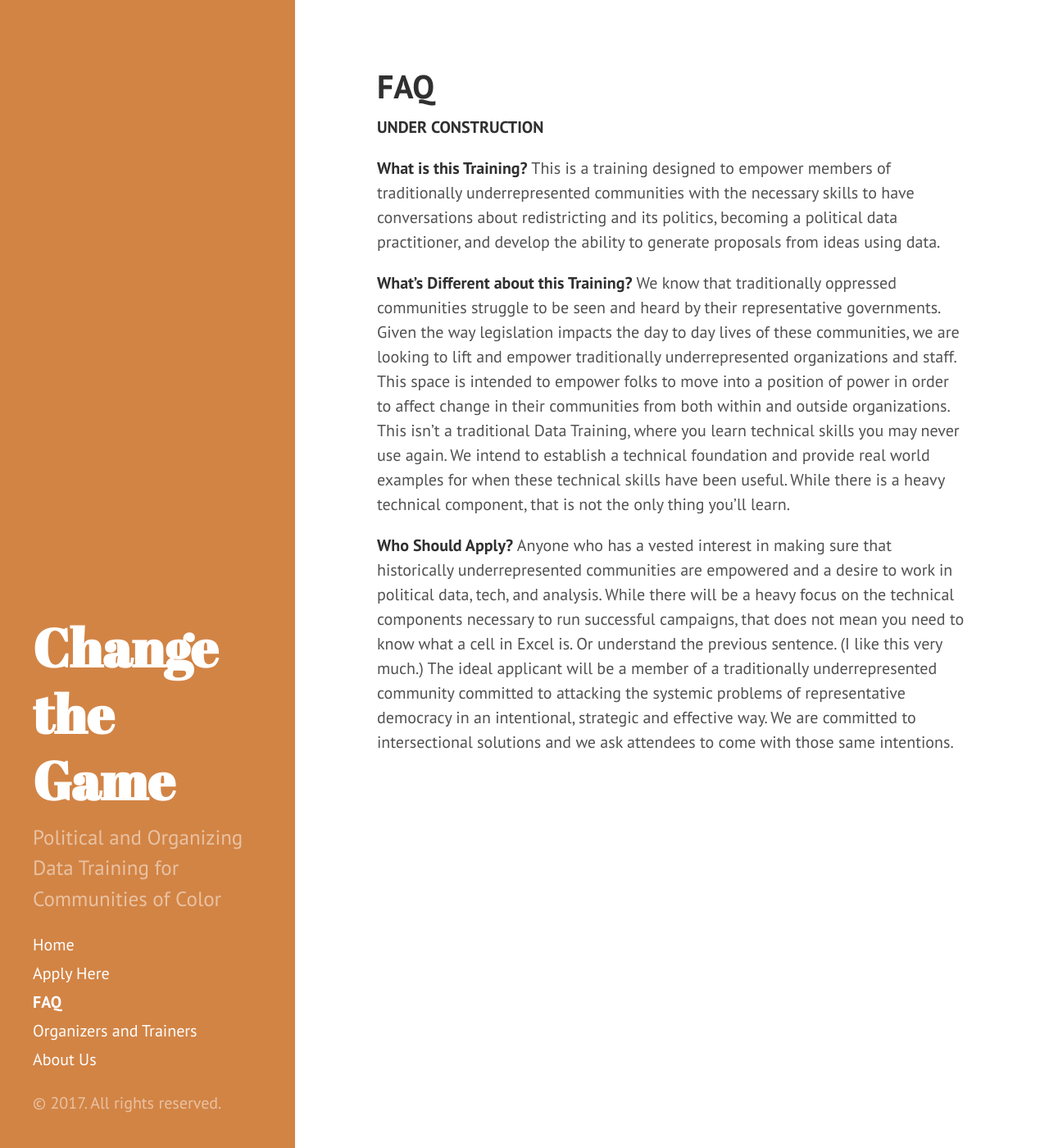
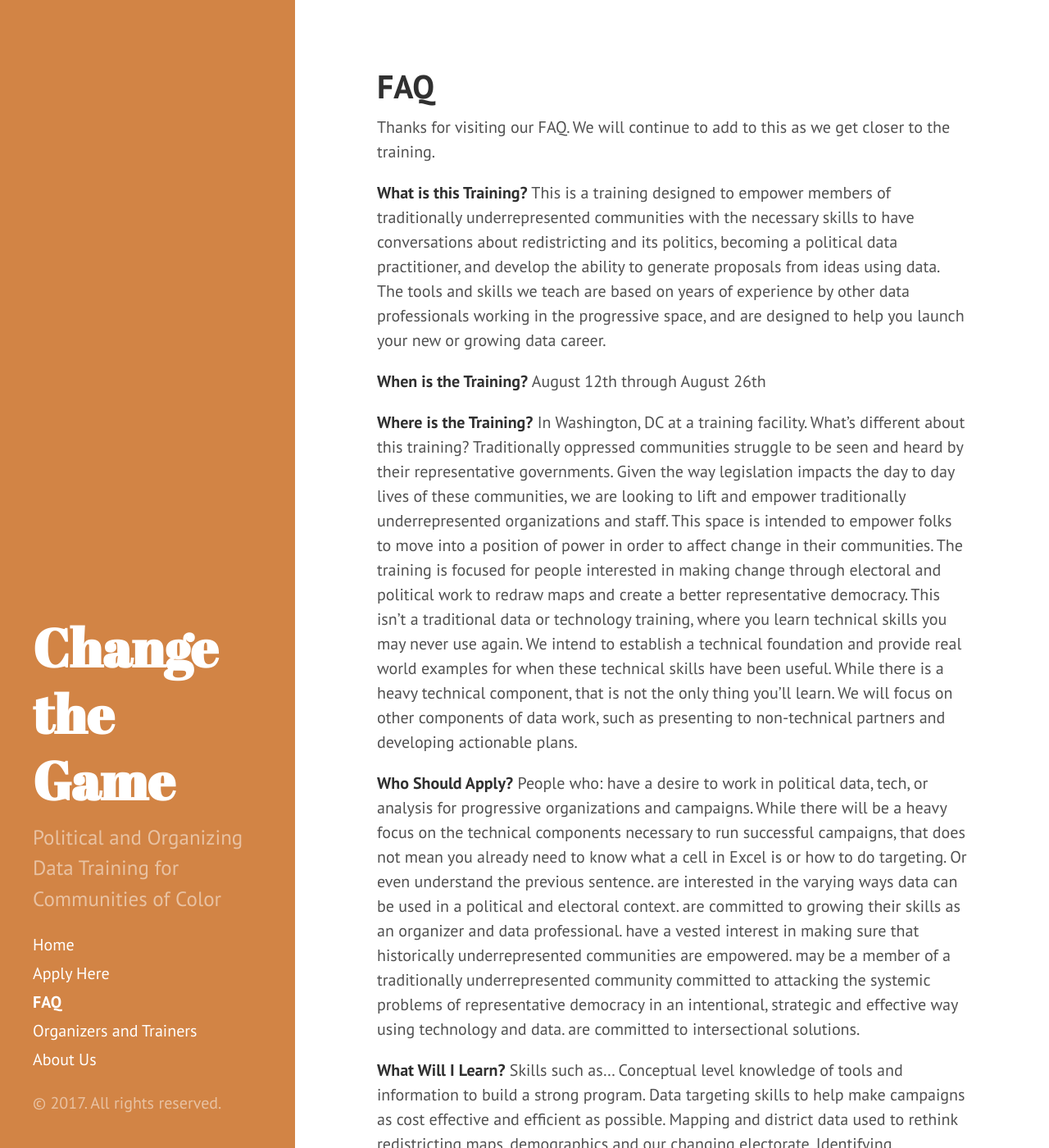
Before and after one commit to anniejw6/changethegame_site, a Jekyll site: the page built from info.md, in a window 1280 px wide and 1400 px high. Shown: the whole window at 82% size. Built offline with Jekyll 4.4.1, drawn with Linux system fonts in a browser that asks for light colours; some of the changed text lies outside the part shown.

Commit message:
Update info.md

```diff
--- a/info.md
+++ b/info.md
@@ -2,19 +2,56 @@
 layout: page
 title: FAQ
 ---
-**UNDER CONSTRUCTION**
+Thanks for visiting our FAQ. We will continue to add to this as we get closer to the training.
+
+**What is this Training?**
+This is a training designed to empower members of traditionally underrepresented communities with the necessary skills to have conversations about redistricting and its politics, becoming a political data practitioner, and develop the ability to generate proposals from ideas using data. The tools and skills we teach are based on years of experience by other data professionals working in the progressive space, and are designed to help you launch your new or growing data career.
+
+**When is the Training?**
+ August 12th through August 26th
+
+**Where is the Training?**
+In Washington, DC at a training facility.
+What’s different about this training?
+Traditionally oppressed communities struggle to be seen and heard by their representative governments. Given the way legislation impacts the day to day lives of these communities, we are looking to lift and empower traditionally underrepresented organizations and staff. This space is intended to empower folks to move into a position of power in order to affect change in their communities.
+The training is focused for people interested in making change through electoral and political work to redraw maps and create a better representative democracy.
+This isn’t a traditional data or technology training, where you learn technical skills you may never use again. We intend to establish a technical foundation and provide real world examples for when these technical skills have been useful.
+While there is a heavy technical component, that is not the only thing you’ll learn. We will focus on other components of data work, such as presenting to non-technical partners and developing actionable plans.
+
+**Who Should Apply?**
+People who:
+have a desire to work in political data, tech, or analysis for progressive organizations and campaigns. While there will be a heavy focus on the technical components necessary to run successful campaigns, that does not mean you already need to know what a cell in Excel is or how to do targeting. Or even understand the previous sentence.
+are interested in the varying ways data can be used in a political and electoral context.
+are committed to growing their skills as an organizer and data professional.
+have a vested interest in making sure that historically underrepresented communities are empowered.
+may be a member of a traditionally underrepresented community committed to attacking the systemic problems of representative democracy in an intentional, strategic and effective way using technology and data.
+are committed to intersectional solutions.
 
 
-**What is this Training?**
-This is a training designed to empower members of traditionally underrepresented communities with the necessary skills to have conversations about redistricting and its politics, becoming a political data practitioner, and develop the ability to generate proposals from ideas using data.
+**What Will I Learn?**
+Skills such as...
+Conceptual level knowledge of tools and information to build a strong program.
+Data targeting skills to help make campaigns as cost effective and efficient as possible.
+Mapping and district data used to rethink redistricting maps, demographics and our changing electorate.
+Identifying, developing and defending a thoughtful voter engagement program using limited resources.
+Advocating for more resources, including proposal writing and pitches.
+Using data visualization to reinforce your ideas and make more compelling arguments.
+Managing and analyzing large quantities of messy data using a variety of tools.
+How to ethically use data to inform program.
+Introductions to a wide variety of political tools, including Excel, Voter Activation Network (VAN), SQL and more!
+And so much more!
 
-**What’s Different about this Training?**
-We know that traditionally oppressed communities struggle to be seen and heard by their representative governments. Given the way legislation impacts the day to day lives of these communities, we are looking to lift and empower traditionally underrepresented organizations and staff. This space is intended to empower folks to move into a position of power in order to affect change in their communities from both within and outside organizations.
-This isn’t a traditional Data Training, where you learn technical skills you may never use again. We intend to establish a technical foundation and provide real world examples for when these technical skills have been useful.
-While there is a heavy technical component, that is not the only thing you’ll learn.
+**What will I do with this training?**
+We are confident that you will leave this training to work on the foundational campaigns that will ultimately ensure justice for historically underrepresented communities. Where possible, we will help connect you to organizations that are hiring for data positions.
+Most importantly, you will leave this training with a new community of like minded colleagues who will support each other moving forward.
 
-**Who Should Apply?**
-Anyone who has a vested interest in making sure that historically underrepresented communities are empowered and a desire to work in political data, tech, and analysis.
-While there will be a heavy focus on the technical components necessary to run successful campaigns, that does not mean you need to know what a cell in Excel is. Or understand the previous sentence. (I like this very much.)
-The ideal applicant will be a member of a traditionally underrepresented community committed to attacking the systemic problems of representative democracy in an intentional, strategic and effective way.
-We are committed to intersectional solutions and we ask attendees to come with those same intentions.
+**What do I need to bring?**
+Yourself and your desire to learn new skills and make new friends.
+If you have a computer of your own that is equipped with Microsoft Office, we encourage you to bring it. However, if you do not have a computer that does not preclude you from attending and we still encourage you to apply. We will follow up with people who need assistance accessing a computer.
+We will follow up with people who are accepted to the program for logistical items. There is no dress code and we encourage you to come as you are!
+
+**How much does it cost? Will financial aid be available?**
+We are working to provide scholarships for all those who need it and all are encouraged to apply regardless of their ability to pay.
+If you are currently employed and your employer can provide financial assistance, we will work with your employer to provide necessary information for approval.
+If you are willing and able to pay out of pocket, we will update you on the costs of the training and ask that you pay for your own transportation to the training.
+We are working to cover some portion of room and board, meals and equipment costs for all attendees. Funding will be made available on a case by case basis for those in need.
```
